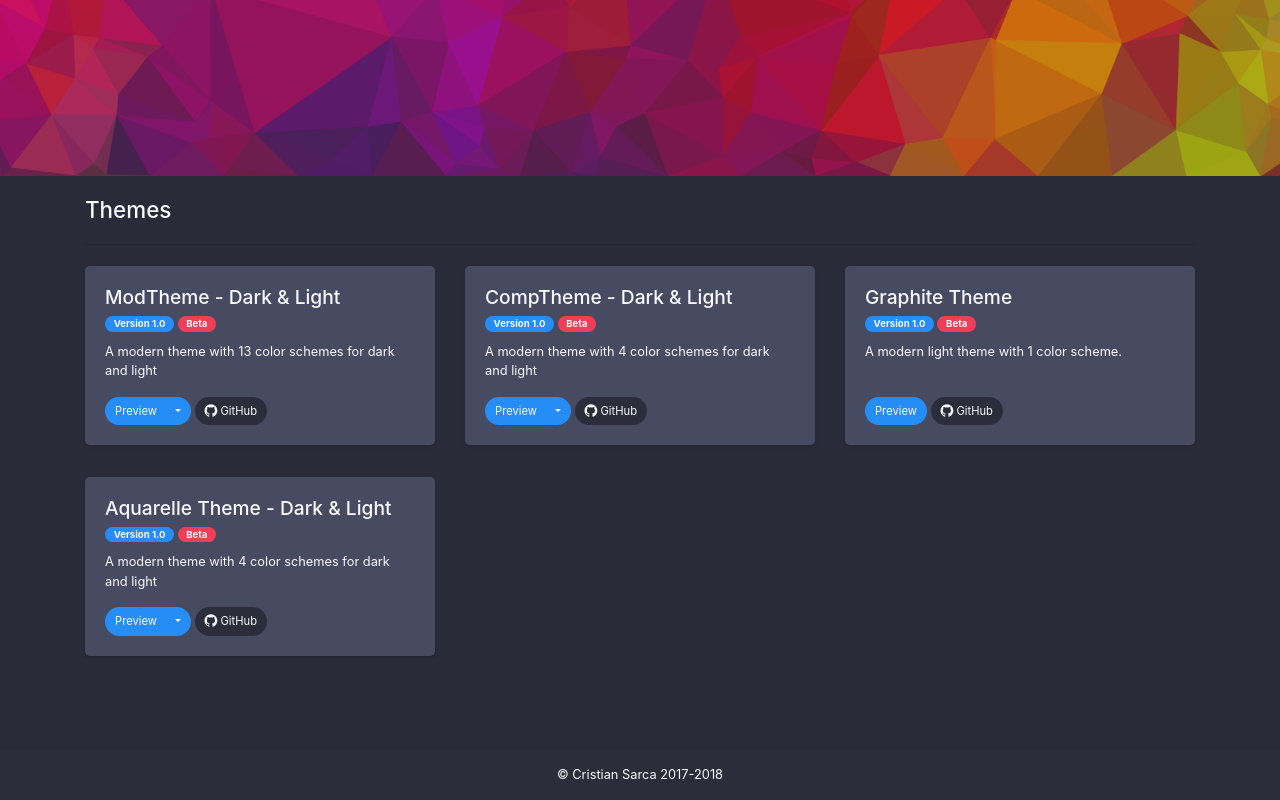
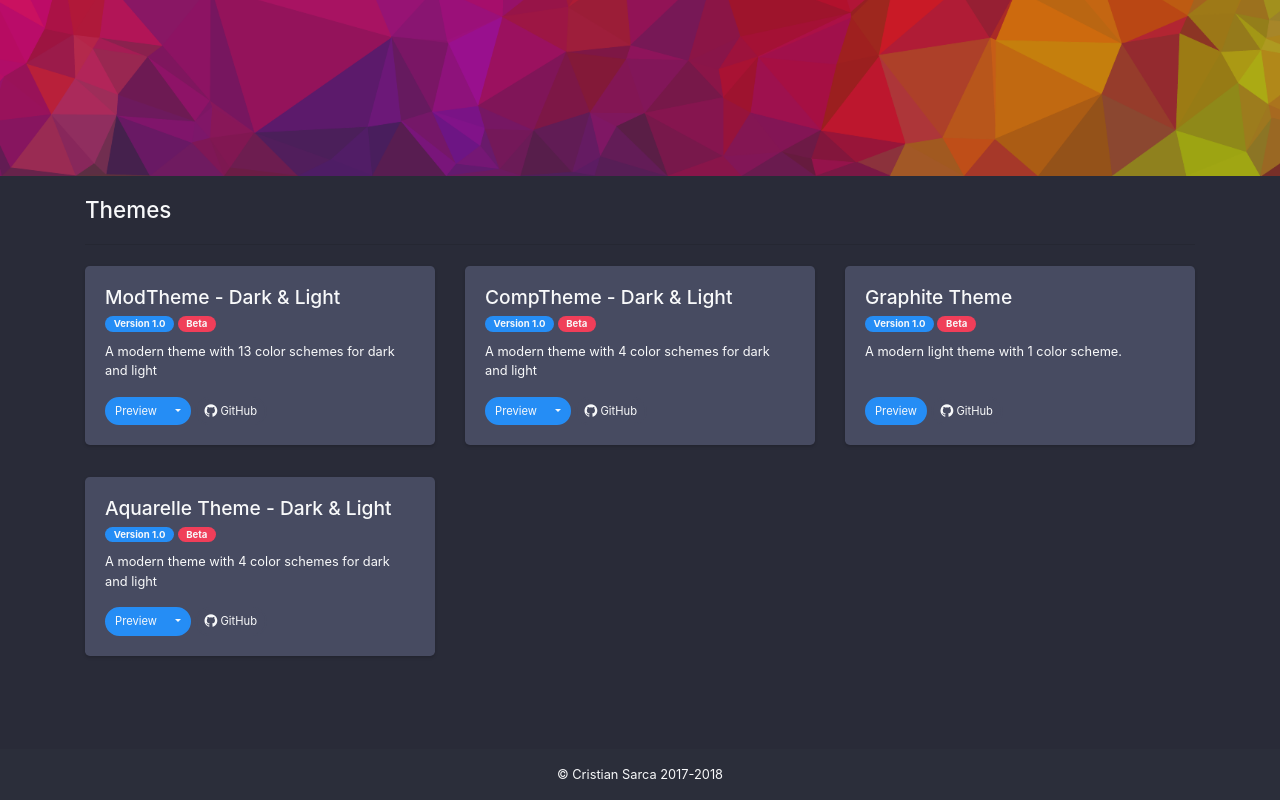
Before and after one commit to CristianSarca/bs4themes, a website: page index.html in a window 1280 px wide. Shown: the part 624-1424 px from the top of the page. Drawn offline with nearby package versions, Linux system fonts and the light colour scheme; a web font is replaced by a local one.

Commit message:
fixed buttons

```diff
--- a/index.html
+++ b/index.html
@@ -142,7 +142,7 @@
                                         </div>
                                     </div>
                                 </div>
-                                <a class="btn btn-sm btn-dark" href="https://github.com/CristianSarca/bs4themes">
+                                <a class="btn btn-sm btn-secondary" href="https://github.com/CristianSarca/bs4themes">
                                     <i class="fa fa-github fa-lg" aria-hidden="true"></i> GitHub
                                 </a>
                             </div>
@@ -186,7 +186,7 @@
                                         </div>
                                     </div>
                                 </div>
-                                <a class="btn btn-sm btn-dark" href="https://github.com/CristianSarca/bs4themes">
+                                <a class="btn btn-sm btn-secondary" href="https://github.com/CristianSarca/bs4themes">
                                     <i class="fa fa-github fa-lg" aria-hidden="true"></i> GitHub
                                 </a>
                             </div>
@@ -206,7 +206,7 @@
                                     <a href="./themes/graphite/index.html" class="btn btn-sm btn-primary">Preview</a>
 
                                 </div>
-                                <a class="btn btn-sm btn-dark" href="https://github.com/CristianSarca/bs4themes">
+                                <a class="btn btn-sm btn-secondary" href="https://github.com/CristianSarca/bs4themes">
                                     <i class="fa fa-github fa-lg" aria-hidden="true"></i> GitHub
                                 </a>
                             </div>
@@ -250,7 +250,7 @@
                                         </div>
                                     </div>
                                 </div>
-                                <a class="btn btn-sm btn-dark" href="https://github.com/CristianSarca/bs4themes">
+                                <a class="btn btn-sm btn-secondary" href="https://github.com/CristianSarca/bs4themes">
                                     <i class="fa fa-github fa-lg" aria-hidden="true"></i> GitHub
                                 </a>
                             </div>
```
